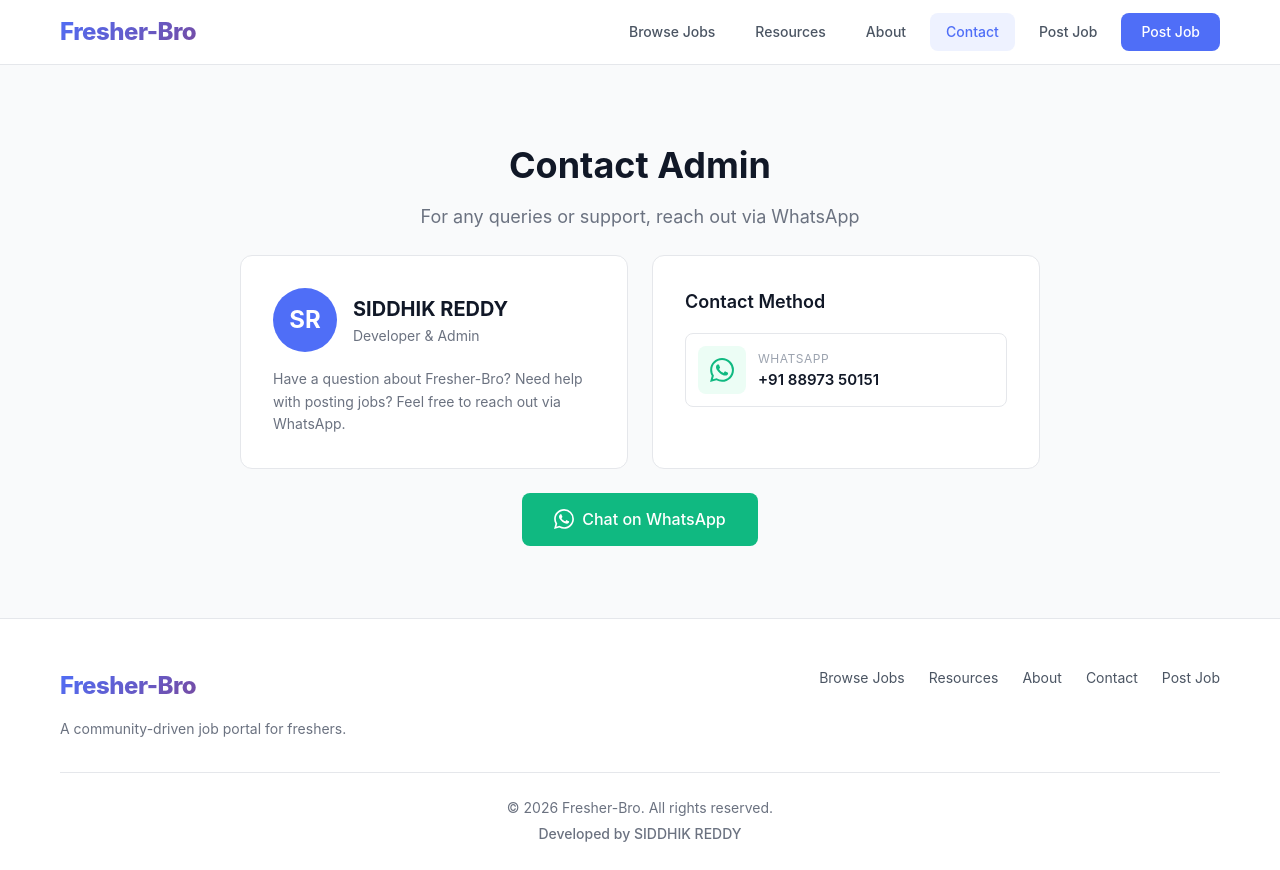
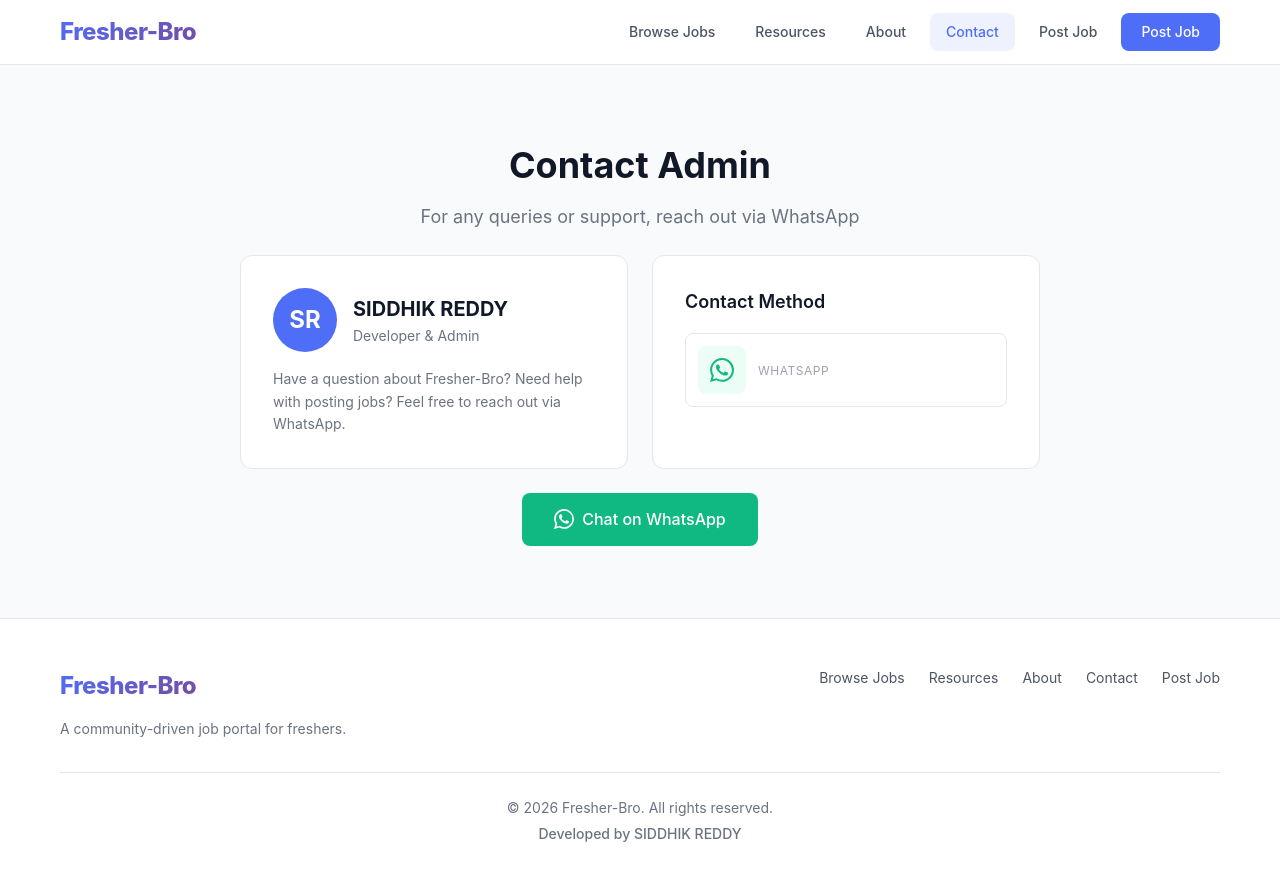
Before and after one commit to seeubot/joball, a Next.js app in the folder frontend/: page /contact in a window 1280 px wide. Built offline with nearby package versions, Linux system fonts and the light colour scheme.

Commit message:
Update contact.js

```diff
--- a/frontend/pages/contact.js
+++ b/frontend/pages/contact.js
@@ -46,7 +46,7 @@
               </div>
               <div className="method-details">
                 <span className="method-label">WhatsApp</span>
-                <span className="method-value">+91 88973 50151</span>
+                <span className="method-value"></span>
               </div>
             </a>
           </div>
```
